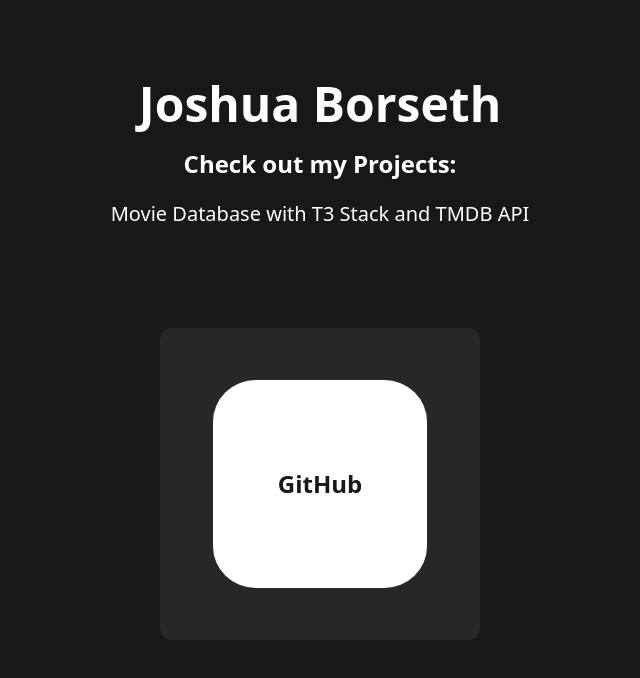
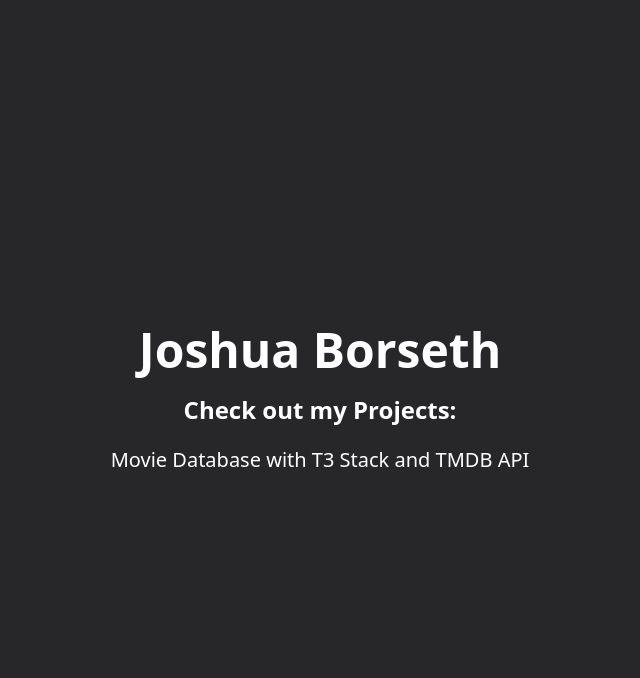
Before and after one commit to joshborseth/portfolio, a React (Vite) app: page / in a window 1280 px wide. Shown: the top 678 px of the page, without its empty margins (320-960 px from the left). Built offline with nearby package versions, Linux system fonts and the light colour scheme.

Commit message:
took out framer

```diff
--- a/package.json
+++ b/package.json
@@ -9,7 +9,6 @@
     "preview": "vite preview"
   },
   "dependencies": {
-    "framer-motion": "^7.2.1",
     "react": "^18.2.0",
     "react-dom": "^18.2.0"
   },
--- a/src/App.tsx
+++ b/src/App.tsx
@@ -1,10 +1,6 @@
-import { useRef } from "react";
-import Circle from "./Circle";
-
 const App = () => {
-  const pageRef = useRef(null);
   return (
-    <div className="h-screen w-screen flex flex-col gap-5 justify-start items-center text-center p-20">
+    <div className="h-screen w-screen flex flex-col gap-5 justify-center items-center text-center p-20">
       <h1 className="font-bold text-5xl">Joshua Borseth</h1>
       <h2 className="font-semibold text-2xl">Check out my Projects:</h2>
       <ul>
@@ -14,10 +10,6 @@ const App = () => {
           </a>
         </li>
       </ul>
-
-      <div className="h-80 w-80 bg-zinc-800 m-20 flex justify-center items-center rounded-xl" ref={pageRef}>
-        <Circle pageRef={pageRef} />
-      </div>
     </div>
   );
 };
--- a/src/Circle.tsx
+++ /dev/null
@@ -1,27 +0,0 @@
-import { motion } from "framer-motion";
-import { RefObject } from "react";
-
-type circleProps = {
-  pageRef: RefObject<HTMLDivElement>;
-};
-
-const Circle = (props: circleProps) => {
-  return (
-    <motion.a
-      drag={true}
-      dragConstraints={props.pageRef}
-      dragElastic={false}
-      animate={{
-        scale: [1, 2, 2, 1, 1],
-        rotate: [0, 0, 270, 270, 0],
-        borderRadius: ["20%", "20%", "50%", "50%", "20%"],
-      }}
-      className="h-2/3 w-2/3 bg-white rounded-xl cursor-pointer text-zinc-900 flex justify-center items-center text-2xl font-bold"
-      href="https://github.com/joshborseth"
-    >
-      GitHub
-    </motion.a>
-  );
-};
-
-export default Circle;
--- a/src/index.css
+++ b/src/index.css
@@ -3,5 +3,5 @@
 @tailwind utilities;
 
 body {
-  @apply bg-zinc-900 text-white;
+  @apply bg-zinc-800 text-white;
 }
```
Also changed, not shown: 1 other file (tests, documents, lock files or other folders).
